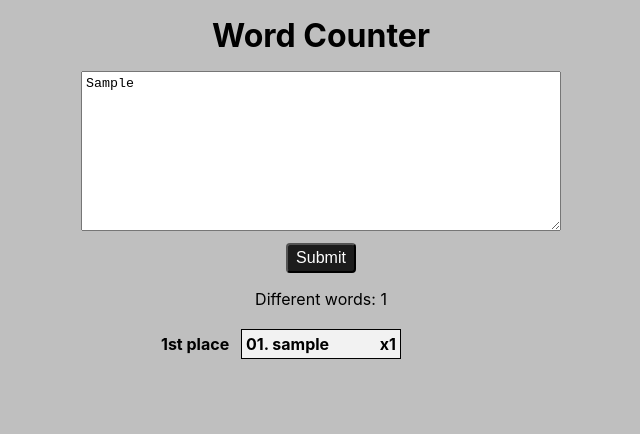
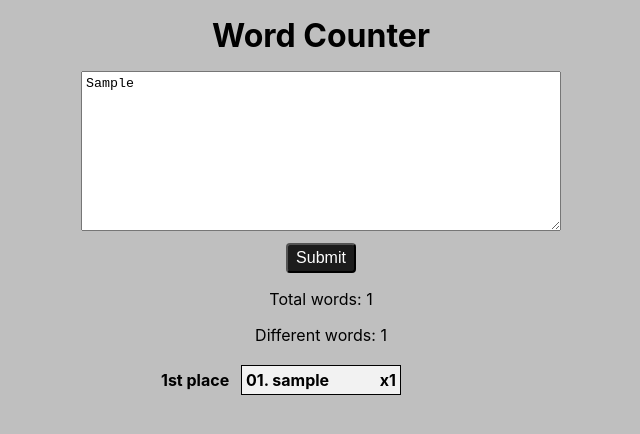
Before and after one commit to franco-ortega/word-counter, a React (Create React App) app: page / in a window 1280 px wide. Both pictures are taken after typing "Sample" into the empty fields and a click on the button "Submit". Shown: the top 434 px of the page, without its empty margins (319-959 px from the left). Built offline with nearby package versions, Linux system fonts and the light colour scheme.

Commit message:
display total word amount and filter story

```diff
--- a/src/App.js
+++ b/src/App.js
@@ -8,14 +8,17 @@ const App = () => {
   const [story, setStory] = useState('');
   const [wordCount, setWordCount] = useState(null);
   const [sortedWords, setSortedWords] = useState([]);
+  const [totalWords, setTotalWords] = useState(0);
 
   const onStorySubmit = (e) => {
     e.preventDefault();
 
     const allWords = cleanUpStory(story);
+    console.log(allWords);
     const countedWords = countWords(allWords);
     const wordList = Object.keys(countedWords);
     const sortedWords = sortWords(wordList, countedWords);
+    setTotalWords(allWords.length);
     setWordCount(countedWords);
     setSortedWords(sortedWords);
   };
@@ -33,7 +36,12 @@ const App = () => {
         </label>
         <button>Submit</button>
       </form>
-      <p>Different words: {sortedWords.length}</p>
+      {sortedWords.length ? (
+        <>
+          <p>Total words: {totalWords}</p>
+          <p>Different words: {sortedWords.length}</p>
+        </>
+      ) : null}
       <ul>
         {sortedWords.map((word, i) => (
           <li key={i}>
--- a/src/utils/cleanUpStory.js
+++ b/src/utils/cleanUpStory.js
@@ -2,5 +2,6 @@ export const cleanUpStory = (story) => {
   return story
     .replace(/\n/g, ' ')
     .replace(/([^A-Za-z0-9 ])/g, ' ')
-    .split(' ');
+    .split(' ')
+    .filter((word) => word.length);
 };
```
